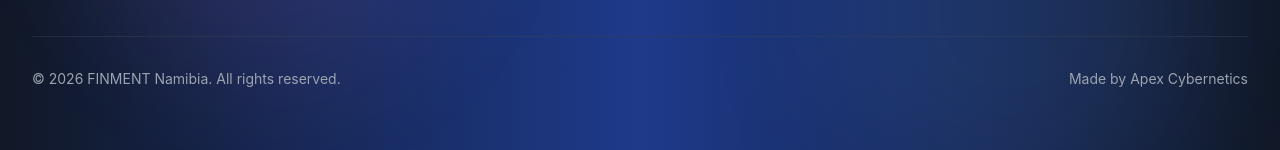
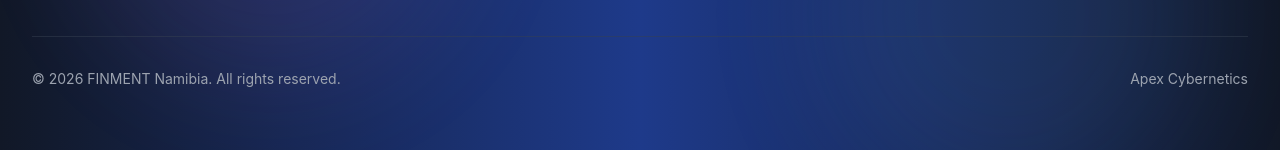
Before and after one commit to MaskedMediator/FINMENT-2, a React (Vite) app: page / in a window 1280 px wide. Shown: the part 4503-4653 px from the top of the page. Built offline with nearby package versions, Linux system fonts and the light colour scheme.

Commit message:
Footer: show only 'Apex Cybernetics' and update DOM fallback

```diff
--- a/index.html
+++ b/index.html
@@ -21,12 +21,12 @@
     <div id="root"></div>
     <script type="module" src="/src/main.jsx"></script>
     <script>
-      // Ensure footer credit shows the requested name even if an older bundle is cached
+      // Ensure footer credit shows only the requested name even if an older bundle is cached
       document.addEventListener('DOMContentLoaded', function () {
         try {
           document.querySelectorAll('footer span').forEach(function (el) {
             if (el.textContent && /Made by/i.test(el.textContent)) {
-              el.textContent = 'Made by Apex Cybernetics';
+              el.textContent = 'Apex Cybernetics';
             }
           });
         } catch (e) {
--- a/src/components/Footer.jsx
+++ b/src/components/Footer.jsx
@@ -119,7 +119,7 @@ export default function Footer() {
               <span>&copy; {currentYear} FINMENT Namibia. All rights reserved.</span>
             </p>
             <p>
-              <span>Made by Apex Cybernetics</span>
+              <span>Apex Cybernetics</span>
             </p>
           </div>
         </div>
```
